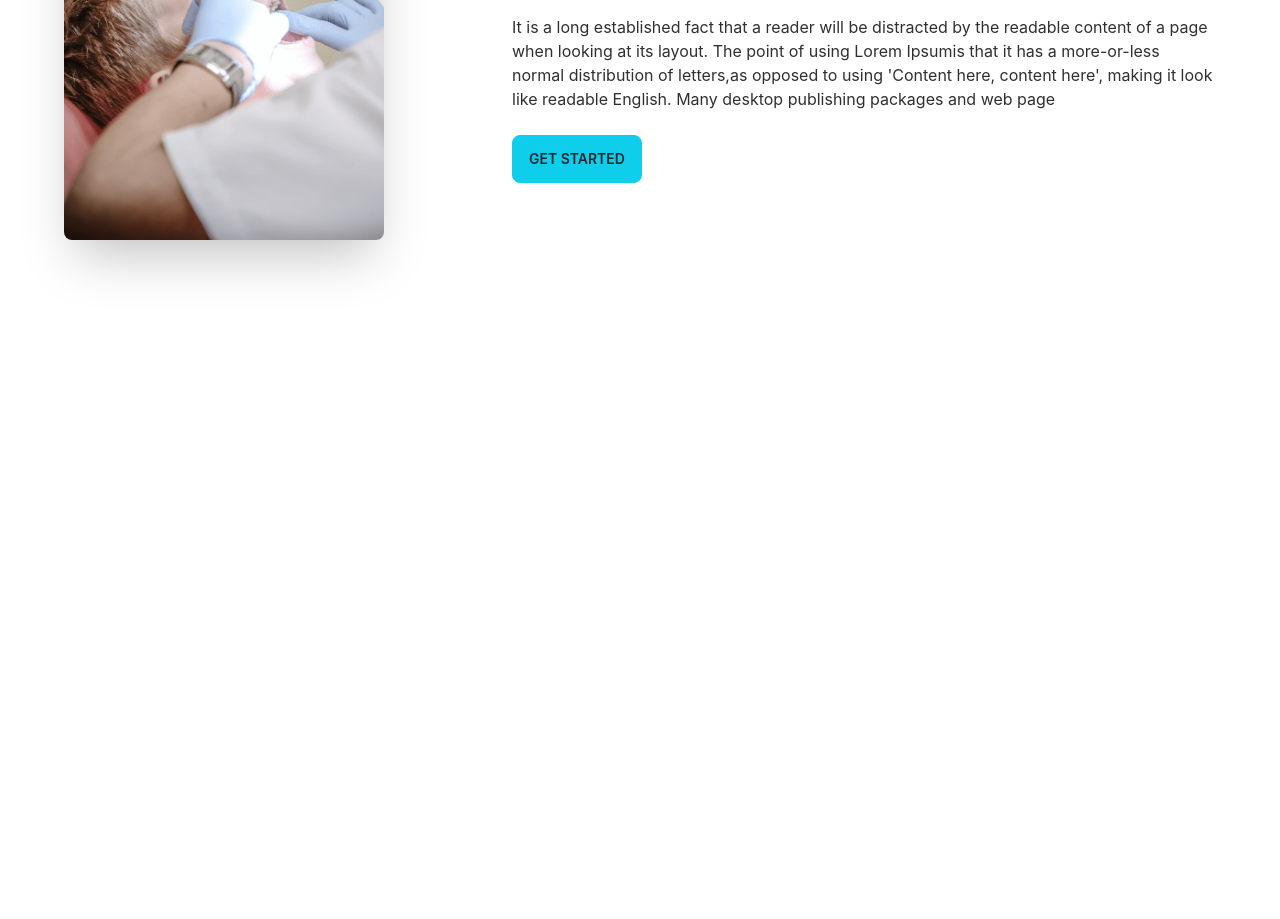
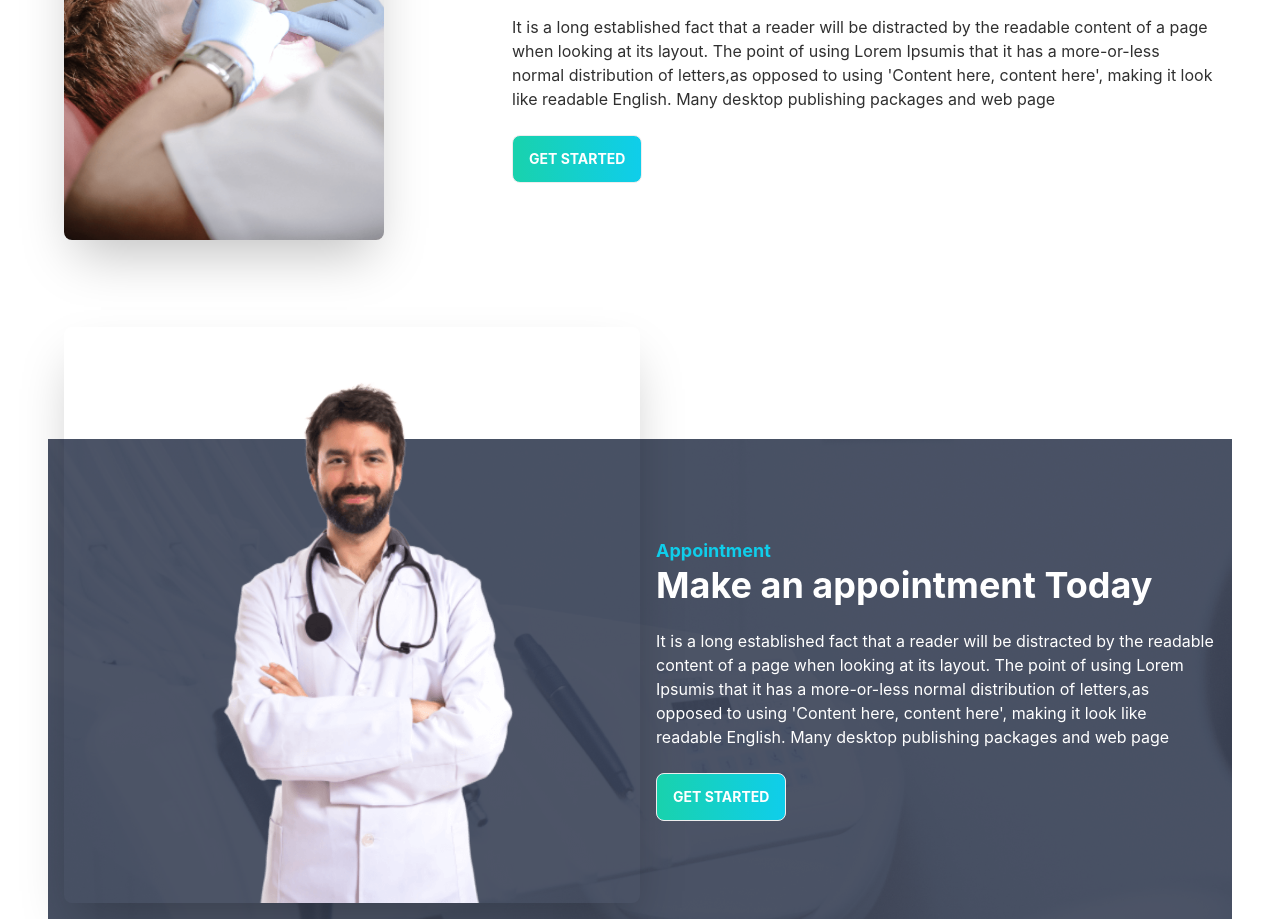
Before and after one commit to ahbab1995/doctors-porta-client, a React (Create React App) app: page / in a window 1280 px wide. Shown: the part 2020-2939 px from the top of the page. Before the commit the page ends 2459 px from the top, so only its background shows below. Built offline with nearby package versions, Linux system fonts and the light colour scheme.

Commit message:
MakeAppointment new code added

```diff
--- a/src/Pages/Home/Home.js
+++ b/src/Pages/Home/Home.js
@@ -3,6 +3,7 @@
 import InfoCards from './InfoCard/InfoCards';
 import Services from './Services/Services';
 import Treatment from './Treatment/Treatment';
+import MakeAppointment from './MakeAppointment/MakeAppointment';
 
 
 const Home = () => {
@@ -12,6 +13,7 @@
             <InfoCards></InfoCards>
             <Services></Services>
             <Treatment></Treatment>
+            <MakeAppointment></MakeAppointment>
         </div>
     );
 };
--- /dev/null
+++ b/src/Pages/Home/MakeAppointment/MakeAppointment.js
@@ -0,0 +1,23 @@
+import React from 'react';
+import appointment from '../../../assets/images/appointment.png'
+import doctor from '../../../assets/images/doctor.png'
+const MakeAppointment = () => {
+    return (
+        <section style={{background:`URL(${appointment})`}}>
+
+           <div className="hero">
+                <div className="hero-content flex-col lg:flex-row">
+                    <img src={doctor} alt="" className="-mt-32 hidden md:block lg:w-1/2 rounded-lg shadow-2xl" />
+                    <div>
+                        <h4 className='text-lg text-primary font-bold'>Appointment</h4>
+                        <h1 className=" text-white text-4xl font-bold">Make an appointment Today</h1>
+                        <p className="text-white py-6">It is a long established fact that a reader will be distracted by the readable content of a page when looking at its layout. The point of using Lorem Ipsumis that it has a more-or-less normal distribution of letters,as opposed to using 'Content here, content here', making it look like readable English. Many desktop publishing packages and web page</p>
+                        <button className="btn bg-gradient-to-r from-secondary to-primary uppercase font-bold text-white">Get Started</button>
+                    </div>
+                </div>
+            </div>
+        </section>
+    );
+};
+
+export default MakeAppointment;
--- a/src/Pages/Home/Treatment/Treatment.js
+++ b/src/Pages/Home/Treatment/Treatment.js
@@ -17,7 +17,7 @@
             here', making it look like readable English. Many desktop publishing
             packages and web page
           </p>
-          <button className="btn btn-primary">Get Started</button>
+          <button className="btn bg-gradient-to-r from-secondary to-primary uppercase font-bold text-white">Get Started</button>
         </div>
       </div>
     </div>
```
